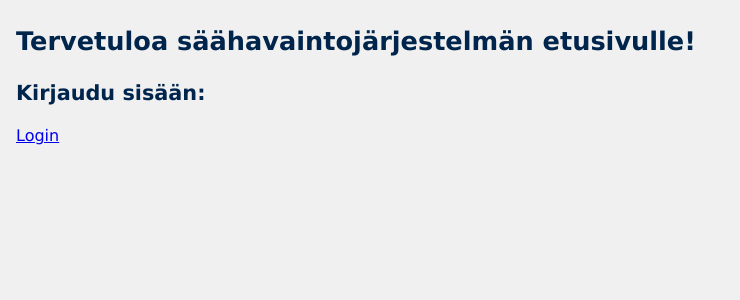
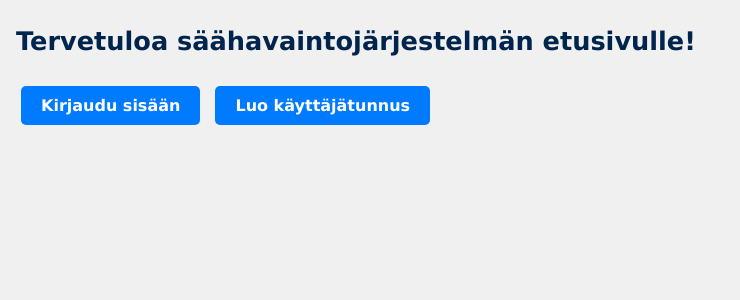
Before and after one commit to Iikkater/tsoha-weather-observation-service, a Flask app: page / in a window 1280 px wide. Shown: the top 300 px of the page, without its empty margins (0-740 px from the left). Run offline with Flask 3, Linux system fonts and the light colour scheme.

Commit message:
Make some visual refinements to buttons and layout of fronpage

```diff
--- a/app/static/styles.css
+++ b/app/static/styles.css
@@ -61,3 +61,22 @@ label {
 .suggestion-item:hover {
     background-color: #f0f0f0;
 }
+
+.button {
+    display: inline-block;
+    padding: 10px 20px;
+    font-size: 16px;
+    font-weight: bold;
+    text-align: center;
+    text-decoration: none;
+    color: #ffffff;
+    background-color: #007bff;
+    border: none;
+    border-radius: 5px;
+    cursor: pointer;
+    margin: 5px;
+}
+
+.button:hover {
+    background-color: #0056b3;
+}
--- a/app/templates/index.html
+++ b/app/templates/index.html
@@ -7,7 +7,7 @@
 </head>
 <body>
     <h1>Tervetuloa säähavaintojärjestelmän etusivulle!</h1>
-    <h2>Kirjaudu sisään:</h2>
-    <a href="/login">Login</a>
+    <a href="/login" class="button">Kirjaudu sisään</a>
+    <a href="/create_account" class="button">Luo käyttäjätunnus</a>
 </body>
 </html>
```
